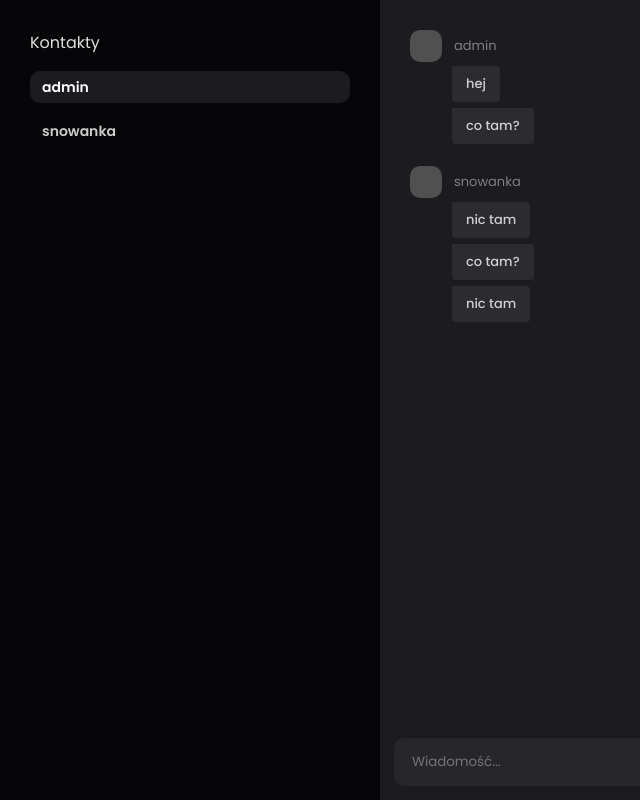
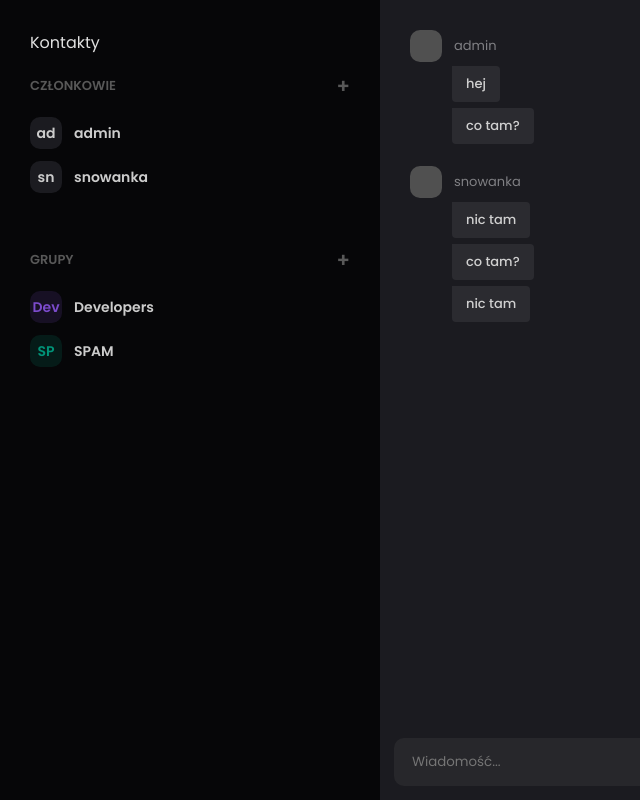
Before and after one commit to jakubmaniak/chat-webapp, a React (Create React App) app: page /main in a window 1280 px wide. Shown: the whole page, without its empty margins (0-640 px from the left). Built offline with nearby package versions, Linux system fonts and the light colour scheme; no server answers.

Commit message:
Separate contacts & add message date

```diff
--- a/package.json
+++ b/package.json
@@ -4,6 +4,7 @@
   "author": "Jakub Maniak",
   "dependencies": {
     "axios": "^0.21.4",
+    "dayjs": "^1.10.7",
     "node-sass": "^6.0.1",
     "react": "^17.0.2",
     "react-cookie": "^4.1.1",
--- a/src/pages/main/contacts.js
+++ b/src/pages/main/contacts.js
@@ -2,11 +2,19 @@ import { useContext, useEffect, useState } from 'react';
 
 import { SessionContext } from '../../contexts/session-context';
 
+import './contacts.scss';
+
 
 function Contacts({ onChange }) {
     const { session, setSession } = useContext(SessionContext);
-    const [users, setUsers] = useState(['admin', 'snowanka']);
-    const [rooms, setRooms] = useState([]);
+    const [users, setUsers] = useState([
+        { name: 'admin', status: 'online' },
+        { name: 'snowanka', status: 'offline' }
+    ]);
+    const [rooms, setRooms] = useState([
+        { name: 'Developers', iconText: 'Dev', iconColor: [0x7c, 0x4b, 0xcc] },
+        { name: 'SPAM', iconText: 'SP', iconColor: [0x00, 0x93, 0x78]}
+    ]);
     const [currentContact, setCurrentContact] = useState(() => {
         return users.find((username) => username !== session.username);
     });
@@ -15,15 +23,55 @@ function Contacts({ onChange }) {
         onChange?.(currentContact);
     }, [currentContact]);
 
+    function makeIconStyles(iconColor) {
+        return {
+            backgroundColor: `rgba(${iconColor.join()}, 0.15)`,
+            color: `rgb(${iconColor.join()})`
+        };
+    }
+
     return (
         <div className="contact-list">
-            {users.map((username) => (
-                <button
-                    key={username}
-                    className={(username === currentContact ? 'contact active' : 'contact')}
-                    onClick={() => setCurrentContact(username)}
-                >{username}</button>
-            ))}
+            <div className="contact-section">
+                <div className="contact-section-header">
+                    <p className="contact-section-title">CZŁONKOWIE</p>
+                    <p className="contact-section-button">+</p>
+                </div>
+                <div className="contact-section-entries">
+                    {users.map((user) => (
+                        <button
+                            key={user.name}
+                            className={(user.name === currentContact ? 'contact active' : 'contact')}
+                            onClick={() => setCurrentContact(user.name)}
+                        >
+                            <div className="contact-icon">{user.name.substr(0, 2)}</div>
+                            <p className="contact-name">{user.name}</p>
+                            <div className={'contact-status ' + user.status} />
+                        </button>
+                    ))}
+                </div>
+            </div>
+            <div className="contact-section">
+                <div className="contact-section-header">
+                    <p className="contact-section-title">GRUPY</p>
+                    <p className="contact-section-button">+</p>
+                </div>
+                <div className="contact-section-entries">
+                    {rooms.map((room) => (
+                        <button
+                            key={room.name}
+                            className={(room.name === currentContact ? 'contact active' : 'contact')}
+                            onClick={() => setCurrentContact(room.name)}
+                        >
+                            <div
+                                className="contact-icon"
+                                style={makeIconStyles(room.iconColor)}
+                            >{room.iconText}</div>
+                            <p className="contact-name">{room.name}</p>
+                        </button>
+                    ))}
+                </div>
+            </div>
         </div>
     );
 }
--- /dev/null
+++ b/src/pages/main/contacts.scss
@@ -0,0 +1,67 @@
+.contact-list {
+    margin-top: 16px;
+    display: flex;
+    flex-direction: column;
+}
+
+.contact-section + .contact-section {
+    margin-top: 40px;
+}
+
+.contact-section-header {
+    display: flex;
+    align-items: center;
+    margin-bottom: 16px;
+}
+
+.contact-section-title {
+    flex: 1;
+    color: #585858;
+    font-size: 13px;
+    font-weight: 600;
+}
+
+.contact-section-button {
+    color: #585858;
+    font-size: 20px;
+    font-weight: 600;
+}
+
+.contact-section-entries {
+    display: flex;
+    flex-direction: column;
+}
+
+button.contact {
+    display: flex;
+    height: 32px;
+    margin-bottom: 12px;
+    background-color: transparent;
+    border-radius: 10px;
+    color: #cccccc;
+    font-size: 14px;
+    font-weight: 600;
+    text-align: left;
+    cursor: pointer;
+
+    &.active {
+        background-color: #1b1b20;
+        color: #ffffff;
+    }
+}
+
+.contact-name {
+    margin-left: 12px;
+    line-height: 32px;
+}
+
+.contact-icon {
+    height: 32px;
+    width: 32px;
+    border-radius: 10px;
+    background-color: #1b1b20;
+    line-height: 32px;
+    text-align: center;
+    font-size: 14px;
+    font-weight: 600;
+}
--- a/src/pages/main/main.js
+++ b/src/pages/main/main.js
@@ -1,12 +1,18 @@
 import { useContext, useEffect, useRef, useState } from 'react';
 import { useCookies } from 'react-cookie';
 import socketio from 'socket.io-client';
+import dayjs from 'dayjs';
+import relativeTime from 'dayjs/plugin/relativeTime';
+import 'dayjs/locale/pl';
+
 
 import api from '../../api';
 import { SessionContext } from '../../contexts/session-context';
 import Contacts from './contacts';
 
 import './main.scss';
+
+dayjs.extend(relativeTime);
 
 
 function MainPage() {
@@ -17,21 +23,22 @@ function MainPage() {
 
     const [currentContact, setCurrentContact] = useState('');
     const messageListElement = useRef();
+    const [hoveredMessage, setHoveredMessage] = useState(null);
     const [shouldScrollDown, setShouldScrollDown] = useState(false);
     const groups = useRef([
         {
             author: 'admin',
             messages: [
-                { content: 'hej', date: new Date('2020-02-21 10:23:22'), animated: false },
-                { content: 'co tam?', date: new Date('2020-02-21 10:23:29'), animated: false }
+                { content: 'hej', date: dayjs(new Date('2020-02-21 10:23:22')), animated: false },
+                { content: 'co tam?', date: dayjs(new Date('2020-02-21 10:23:29')), animated: false }
             ]
         },
         {
             author: 'snowanka',
             messages: [
-                { content: 'nic tam', date: new Date('2020-02-21 10:25:59'), animated: false },
-                { content: 'co tam?', date: new Date('2020-02-21 10:26:15'), animated: false },
-                { content: 'nic tam', date: new Date('2020-02-21 10:26:21'), animated: false },
+                { content: 'nic tam', date: dayjs(new Date('2020-02-21 10:25:59')), animated: false },
+                { content: 'co tam?', date: dayjs(new Date('2020-02-21 10:26:15')), animated: false },
+                { content: 'nic tam', date: dayjs(new Date('2020-02-21 10:26:21')), animated: false },
             ]
         }
     ]);
@@ -111,7 +118,7 @@ function MainPage() {
         for (let message of messages) {
             let newMessage = {
                 content: message.content,
-                date: new Date(message.date),
+                date: dayjs(new Date(message.date)),
                 animated: false
             };
 
@@ -132,7 +139,7 @@ function MainPage() {
         setShouldScrollDown(true);
     }
 
-    function addMessage(content, date = new Date(), sender = session.username) {
+    function addMessage(content, date = dayjs(new Date()), sender = session.username) {
         let newMessage = { content, date, animated: true };
         let lastGroup = { ...groups.current[groups.current.length - 1] };
 
@@ -169,7 +176,20 @@ function MainPage() {
             className += ' animated';
         }
 
-        return <div key={key} className={className}>{message.content}</div>;
+        return (
+            <div className="message-row">
+                <div
+                    key={key}
+                    className={className}
+                    onMouseEnter={() => setHoveredMessage(message)}
+                    onMouseLeave={() => setHoveredMessage(null)}
+                >{message.content}</div>
+                {hoveredMessage === message
+                    ? <p className="message-date">{message.date.locale('pl').fromNow()}</p>
+                    : null
+                }
+            </div>
+        );
     }
 
     return (
--- a/src/pages/main/main.scss
+++ b/src/pages/main/main.scss
@@ -12,29 +12,6 @@ section.left {
     color: #e0e0e0;
 }
 
-.contact-list {
-    margin-top: 16px;
-    display: flex;
-    flex-direction: column;
-}
-
-.contact {
-    height: 32px;
-    padding: 0 12px;
-    margin-bottom: 12px;
-    background-color: transparent;
-    border-radius: 10px;
-    color: #cccccc;
-    font-size: 14px;
-    font-weight: 600;
-    text-align: left;
-    cursor: pointer;
-
-    &.active {
-        background-color: #1b1b20;
-        color: #ffffff;
-    }
-}
 
 
 section.right {
@@ -83,13 +60,21 @@ section.right {
     line-height: 32px;
 }
 
+.message-row {
+    display: flex;
+    align-items: center;
+    flex-wrap: wrap;
+    margin-left: 30px;
+}
+
 @keyframes show-message {
     from { transform: translateY(8px); opacity: 0.8; }
     to { transform: translateY(0); opacity: 1.0; }
 }
 
 .message {
-    margin-left: 42px;
+    max-width: 50vw;
+    margin-left: 12px;
     margin-bottom: 6px;
     padding: 8px 14px;
     background-color: #2b2b30;
@@ -108,6 +93,19 @@ section.right {
     color: #404044;
 }
 
+@keyframes show-message-date {
+    from { transform: translateX(-8px); opacity: 0.8; }
+    to { transform: translateX(0); opacity: 1.0; }
+}
+
+.message-date {
+    margin-left: 12px;
+    color: #707074;
+    font-size: 13px;
+    font-weight: 500;
+    animation: show-message-date 0.1s;
+}
+
 
 .message-box {
     display: flex;
```
Also changed, not shown: 1 other file (tests, documents, lock files or other folders).
